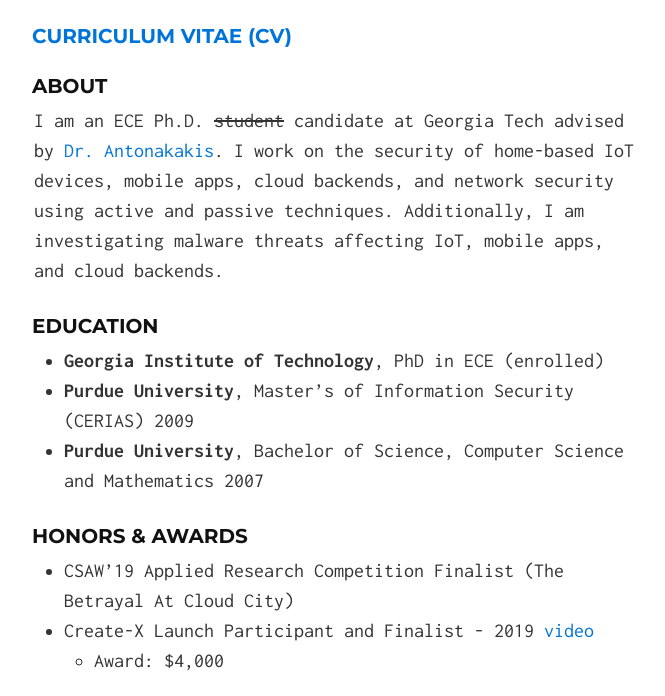
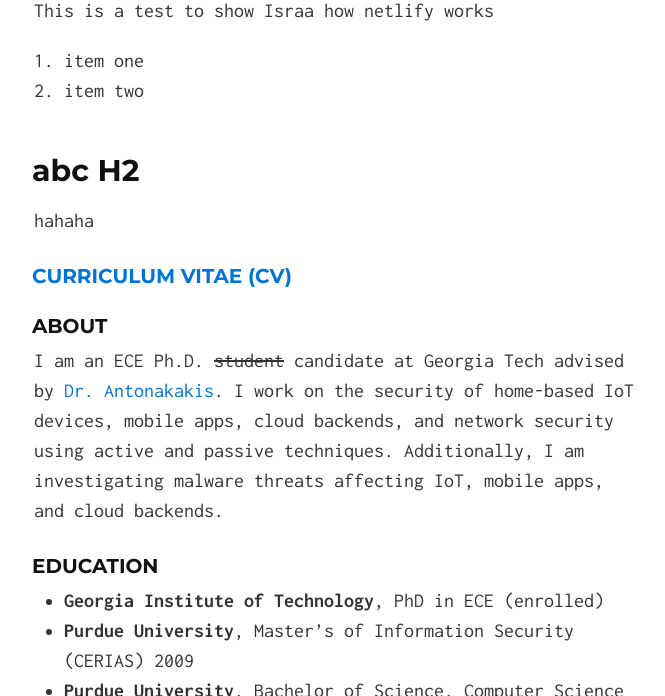
Before and after one commit to alrawi/alrawi.github.io, a Jekyll site: the page built from index.md, in a window 1280 px wide and 900 px high, cut to the strip 204-900 px from the top of the window. Shown: the whole strip, without its empty margins (306-971 px from the left). Built offline with Jekyll 4.4.1, drawn with Linux system fonts in a browser that asks for light colours.

Commit message:
Update index.md

```diff
--- a/index.md
+++ b/index.md
@@ -1,6 +1,14 @@
 ---
 layout: default
 ---
+This is a test to show Israa how netlify works
+
+1. item one
+2. item two
+
+## abc H2
+hahaha
+
 
 #### [Curriculum Vitae (CV)](/static/oalrawi_cv.pdf)
 
```
